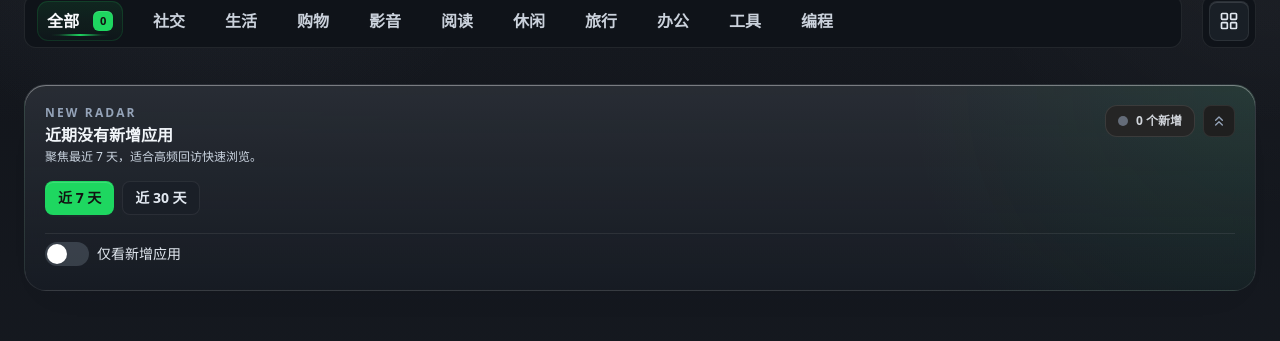
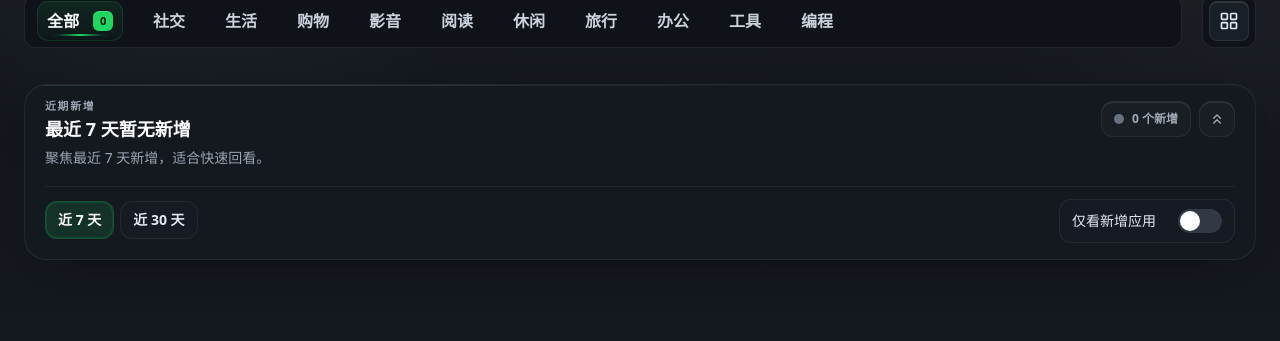
Before and after one commit to Couleur-Share/AppArchive, a Vue app: page / in a window 1280 px wide. Both pictures are taken after a click on the button 1183 px from the left and 132 px from the top of the page. Shown: the part 111-452 px from the top of the page. Built offline with nearby package versions, Linux system fonts and the light colour scheme; no server answers; what @plasmohq/storage would draw is missing.

Commit message:
Refine new arrival radar styling on the home page

```diff
--- a/src/components/common/NewArrivalRadar.vue
+++ b/src/components/common/NewArrivalRadar.vue
@@ -2,89 +2,91 @@
   <section
     class="new-arrival-card relative overflow-hidden rounded-[22px] border"
   >
-    <div class="relative space-y-3 px-3 py-3 sm:space-y-4 sm:px-5 sm:py-5">
-      <div class="flex items-start justify-between gap-2 sm:gap-3">
-        <div class="space-y-0.5 sm:space-y-1 min-w-0">
-          <p class="hidden text-[10px] font-semibold uppercase tracking-[0.18em] text-slate-500 dark:text-slate-400 sm:block sm:text-xs">
-            New Radar
+    <div class="relative px-3.5 py-3.5 sm:px-5 sm:py-4">
+      <div class="flex flex-col gap-3.5 sm:gap-4">
+        <div class="flex items-start justify-between gap-3">
+          <div class="min-w-0 space-y-1.5">
+            <p class="radar-kicker">
+              近期新增
             </p>
-          <h2 class="text-sm font-semibold text-slate-900 dark:text-slate-100 leading-tight sm:hidden">
+            <h2 class="radar-title text-base font-semibold leading-tight sm:hidden">
               {{ compactHeaderText }}
             </h2>
-          <h2 class="hidden sm:block text-base font-semibold text-slate-900 dark:text-slate-100 leading-tight">
+            <h2 class="radar-title hidden text-lg font-semibold leading-tight sm:block">
               {{ headerText }}
             </h2>
-          <p class="text-[11px] text-slate-600 dark:text-slate-300 truncate sm:hidden">
+            <p class="radar-hint text-[12px] leading-5 sm:hidden">
               {{ compactHintText }}
             </p>
-          <p class="hidden sm:block text-xs text-slate-600 dark:text-slate-300">
+            <p class="radar-hint hidden text-sm leading-6 sm:block">
               {{ hintText }}
             </p>
           </div>
 
           <div class="inline-flex items-center self-start gap-2 shrink-0">
-          <TagBadge
-            size="sm"
-            strong
-            :variant="newCount > 0 ? 'success' : 'neutral'"
-            class="h-7 sm:h-8 rounded-lg sm:rounded-xl px-2.5 sm:px-3 gap-1.5 sm:gap-2 text-[11px] sm:text-xs"
+            <span
+              class="radar-status-chip h-8 rounded-xl px-3 text-[11px] font-semibold sm:h-9 sm:text-xs"
+              :class="newCount > 0 ? 'radar-status-chip--active' : 'radar-status-chip--idle'"
             >
-            <span class="relative flex h-2 w-2 sm:h-2.5 sm:w-2.5">
+              <span class="relative flex h-2.5 w-2.5">
                 <span
-                class="radar-dot relative inline-flex h-2 w-2 sm:h-2.5 sm:w-2.5 rounded-full"
+                  class="radar-dot relative inline-flex h-2.5 w-2.5 rounded-full"
                   :class="{ 'radar-dot--active': newCount > 0 }"
                 />
               </span>
               <span>
                 {{ newCount }} 个新增
               </span>
-          </TagBadge>
+            </span>
 
             <button
               v-if="canCollapse"
               type="button"
-            class="inline-flex h-7 w-7 items-center justify-center rounded-lg border border-slate-200/80 bg-white text-slate-500 transition-all duration-200 hover:border-slate-300 hover:text-slate-700 dark:border-white/[0.08] dark:bg-[#1f1f1f] dark:text-slate-400 dark:hover:border-white/[0.12] dark:hover:text-slate-200 sm:h-8 sm:w-8"
-            title="收起新增面板"
-            aria-label="收起新增面板"
+              class="radar-icon-btn inline-flex h-8 w-8 items-center justify-center rounded-xl border sm:h-9 sm:w-9"
+              title="收起新增筛选"
+              aria-label="收起新增筛选"
               @click="emit('collapse')"
             >
-            <ChevronsUp class="w-4 h-4" />
+              <ChevronsUp class="h-4 w-4" />
             </button>
           </div>
         </div>
 
-      <div class="flex items-center gap-1.5 sm:gap-2 overflow-x-auto whitespace-nowrap pb-0.5">
+        <div class="radar-controls flex flex-col gap-2.5 border-t pt-3 sm:flex-row sm:items-center sm:justify-between sm:gap-3">
+          <div class="flex items-center gap-1.5 overflow-x-auto whitespace-nowrap pb-0.5">
             <button
               v-for="item in modeOptions"
               :key="item.value"
               type="button"
-          class="radar-pill shrink-0 rounded-lg border px-2.5 py-1.5 text-[11px] font-semibold transition-all duration-200 sm:px-3 sm:text-sm"
+              class="radar-pill shrink-0 rounded-xl border px-3 py-2 text-[12px] font-semibold sm:text-sm"
               :class="mode === item.value ? 'radar-pill--active' : 'radar-pill--inactive'"
+              :aria-pressed="mode === item.value"
               @click="$emit('update:mode', item.value)"
             >
               {{ item.label }}
             </button>
           </div>
 
-      <div class="border-t border-slate-200/70 pt-1.5 dark:border-white/[0.08] sm:pt-2">
           <button
             type="button"
-          class="group inline-flex items-center gap-2 text-[11px] sm:text-sm font-medium text-slate-700 dark:text-slate-200"
+            class="radar-toggle group inline-flex min-h-11 items-center justify-between gap-3 rounded-xl border px-3 py-2 text-[12px] font-medium sm:min-w-[176px] sm:text-sm"
+            :class="onlyNew ? 'radar-toggle--active' : 'radar-toggle--inactive'"
             role="switch"
             :aria-checked="onlyNew"
             @click="$emit('update:onlyNew', !onlyNew)"
           >
+            <span>仅看新增应用</span>
             <span
-            class="radar-switch relative inline-flex h-5 w-9 sm:h-6 sm:w-11 items-center rounded-full transition-colors duration-200"
+              class="radar-switch relative inline-flex h-6 w-11 items-center rounded-full"
               :class="{ 'radar-switch--active': onlyNew }"
             >
               <span
-              class="inline-block h-4 w-4 sm:h-5 sm:w-5 transform rounded-full bg-white shadow-sm transition-transform duration-200"
-              :class="onlyNew ? 'translate-x-4 sm:translate-x-5' : 'translate-x-0.5'"
+                class="inline-block h-5 w-5 transform rounded-full bg-white shadow-sm transition-transform duration-200"
+                :class="onlyNew ? 'translate-x-5' : 'translate-x-0.5'"
               />
             </span>
-          仅看新增应用
           </button>
+        </div>
       </div>
     </div>
   </section>
@@ -93,7 +95,6 @@
 <script setup lang="ts">
 import { ChevronsUp } from 'lucide-vue-next'
 import { computed } from 'vue'
-import TagBadge from './TagBadge.vue'
 
 type NewArrivalMode = '7d' | '30d'
 
@@ -116,67 +117,174 @@ const allModeOptions: Array<{ value: NewArrivalMode; label: string }> = [
 ]
 const modeOptions = allModeOptions
 
+const periodLabel = computed(() => (
+  props.mode === '7d' ? '最近 7 天' : '最近 30 天'
+))
+
+const compactPeriodLabel = computed(() => (
+  props.mode === '7d' ? '近 7 天' : '近 30 天'
+))
+
 const headerText = computed(() => {
   if (props.newCount === 0) {
-    return '近期没有新增应用'
+    return `${periodLabel.value}暂无新增`
   }
-  return `近期新增 ${props.newCount} 个应用`
+  return `${periodLabel.value}新增 ${props.newCount} 个应用`
 })
 
 const compactHeaderText = computed(() => {
   if (props.newCount === 0) {
-    return '暂无新增'
+    return `${compactPeriodLabel.value}暂无新增`
   }
-  return `新增 ${props.newCount} 个应用`
+  return `${compactPeriodLabel.value}新增 ${props.newCount} 个`
 })
 
 const hintText = computed(() => {
   if (props.mode === '7d') {
-    return '聚焦最近 7 天，适合高频回访快速浏览。'
+    return '聚焦最近 7 天新增，适合快速回看。'
   }
-  return '查看近 30 天新增，适合阶段性集中筛选。'
+  return '查看近 30 天收录，适合集中筛选。'
 })
 
 const compactHintText = computed(() => {
   if (props.mode === '7d') {
-    return '聚焦最近 7 天，快速浏览新增。'
+    return '聚焦最近 7 天新增。'
   }
-  return '查看近 30 天新增。'
+  return '查看近 30 天收录。'
 })
 </script>
 
 <style scoped>
 .new-arrival-card {
-  background:
-    radial-gradient(circle at 100% 0%, rgb(30 215 96 / 0.08), transparent 28%),
-    linear-gradient(
-      180deg,
-      color-mix(in srgb, var(--home-surface-strong) 94%, white) 0%,
-      color-mix(in srgb, var(--home-surface-soft) 92%, transparent) 100%
+  background: color-mix(in srgb, var(--home-surface) 84%, var(--home-card-bg));
+  border-color: color-mix(in srgb, var(--home-border) 88%, transparent);
+  box-shadow: var(--home-card-shadow);
+  backdrop-filter: blur(10px) saturate(108%);
+}
+
+.new-arrival-card::before {
+  content: '';
+  position: absolute;
+  inset: 0 0 auto 0;
+  height: 1px;
+  background: linear-gradient(
+    90deg,
+    color-mix(in srgb, var(--home-accent-border) 46%, transparent) 0%,
+    color-mix(in srgb, var(--home-border-strong) 78%, transparent) 18%,
+    transparent 60%
   );
-  border-color: color-mix(in srgb, var(--home-border) 90%, transparent);
-  box-shadow:
-    0 18px 36px -30px rgb(15 23 42 / 0.18),
-    inset 0 1px 0 rgb(255 255 255 / 0.38);
-  backdrop-filter: blur(12px) saturate(112%);
+  pointer-events: none;
 }
 
 :global(.dark) .new-arrival-card {
-  background:
-    radial-gradient(circle at 100% 0%, rgb(30 215 96 / 0.12), transparent 30%),
-    linear-gradient(
-      180deg,
-      rgb(26 31 39 / 0.96) 0%,
-      rgb(19 23 30 / 0.98) 100%
-    );
-  border-color: color-mix(in srgb, var(--home-border) 96%, transparent);
+  background: color-mix(in srgb, var(--home-surface-strong) 86%, var(--home-card-bg));
+}
+
+.radar-kicker {
+  color: color-mix(in srgb, var(--home-text-muted) 84%, var(--home-text-subtle));
+  font-size: 0.68rem;
+  font-weight: 700;
+  letter-spacing: 0.16em;
+  line-height: 1;
+}
+
+.radar-title {
+  color: var(--home-text-strong);
+}
+
+.radar-hint {
+  color: color-mix(in srgb, var(--home-text-muted) 88%, var(--home-text-subtle));
+}
+
+.radar-status-chip {
+  display: inline-flex;
+  align-items: center;
+  gap: 0.5rem;
+  border: 1px solid color-mix(in srgb, var(--home-border) 82%, transparent);
+  transition:
+    border-color 180ms var(--ease),
+    background-color 180ms var(--ease),
+    color 180ms var(--ease),
+    box-shadow 180ms var(--ease);
+}
+
+.radar-status-chip--idle {
+  background: color-mix(in srgb, var(--home-surface-strong) 92%, transparent);
+  color: var(--home-text-muted);
+  box-shadow: inset 0 1px 0 rgb(255 255 255 / 0.1);
+}
+
+.radar-status-chip--active {
+  background: color-mix(in srgb, var(--home-accent-soft) 80%, var(--home-surface-strong));
+  border-color: color-mix(in srgb, var(--home-accent-border) 72%, transparent);
+  color: var(--home-text-strong);
   box-shadow:
-    0 24px 44px -32px rgb(0 0 0 / 0.56),
-    inset 0 1px 0 rgb(255 255 255 / 0.03);
+    inset 0 1px 0 rgb(255 255 255 / 0.12),
+    0 14px 22px -20px color-mix(in srgb, var(--home-tab-badge-active-bg) 22%, transparent);
+}
+
+.radar-controls {
+  border-color: color-mix(in srgb, var(--home-border) 72%, transparent);
+}
+
+.radar-icon-btn,
+.radar-pill,
+.radar-toggle {
+  transition:
+    color 180ms var(--ease),
+    background-color 180ms var(--ease),
+    border-color 180ms var(--ease),
+    box-shadow 180ms var(--ease),
+    transform 180ms var(--ease);
+}
+
+.radar-icon-btn:focus-visible,
+.radar-pill:focus-visible,
+.radar-toggle:focus-visible {
+  outline: none;
+  border-color: var(--home-accent-border);
+  box-shadow: var(--home-focus-ring-soft);
+}
+
+.radar-icon-btn {
+  background: color-mix(in srgb, var(--home-surface-strong) 92%, transparent);
+  border-color: color-mix(in srgb, var(--home-border) 82%, transparent);
+  color: var(--home-text-muted);
+  box-shadow: inset 0 1px 0 rgb(255 255 255 / 0.1);
+}
+
+.radar-pill--active,
+.radar-toggle--active {
+  background: color-mix(in srgb, var(--home-accent-soft) 82%, var(--home-surface-strong));
+  border-color: color-mix(in srgb, var(--home-accent-border) 72%, transparent);
+  color: var(--home-text-strong);
+  box-shadow: inset 0 0 0 1px color-mix(in srgb, var(--home-accent-border) 42%, transparent);
+}
+
+.radar-pill--inactive,
+.radar-toggle--inactive {
+  background: color-mix(in srgb, var(--home-surface-soft) 92%, transparent);
+  border-color: color-mix(in srgb, var(--home-border) 82%, transparent);
+  color: var(--home-text);
+}
+
+@media (hover: hover) and (pointer: fine) {
+  .radar-icon-btn:hover {
+    color: var(--home-text-strong);
+    background: var(--home-surface-hover);
+    border-color: color-mix(in srgb, var(--home-border-strong) 78%, transparent);
+  }
+
+  .radar-pill--inactive:hover,
+  .radar-toggle--inactive:hover {
+    background: color-mix(in srgb, var(--home-surface-hover) 88%, var(--home-accent-soft));
+    border-color: color-mix(in srgb, var(--home-border-strong) 78%, transparent);
+    color: var(--home-text-strong);
+  }
 }
 
 .radar-dot {
-  background: color-mix(in srgb, var(--home-text-subtle) 78%, transparent);
+  background: color-mix(in srgb, var(--home-text-subtle) 84%, transparent);
   transition:
     background-color 150ms var(--ease),
     box-shadow 150ms var(--ease);
@@ -187,28 +295,11 @@ const compactHintText = computed(() => {
   box-shadow: 0 0 0 3px color-mix(in srgb, var(--home-accent-soft) 68%, transparent);
 }
 
-.radar-pill--active {
-  border-color: color-mix(in srgb, var(--home-accent-border) 82%, transparent);
-  background: var(--home-tab-badge-active-bg);
-  color: var(--home-tab-badge-active-text);
-  box-shadow: var(--home-tab-badge-active-shadow);
-}
-
-.radar-pill--inactive {
-  border-color: color-mix(in srgb, var(--home-border) 90%, transparent);
-  background: color-mix(in srgb, var(--home-surface-strong) 96%, transparent);
-  color: var(--home-text);
-}
-
-@media (hover: hover) and (pointer: fine) {
-  .radar-pill--inactive:hover {
-    background: color-mix(in srgb, var(--home-accent-soft) 78%, var(--home-surface-hover));
-    border-color: color-mix(in srgb, var(--home-accent-border) 82%, transparent);
-  }
-}
-
 .radar-switch {
-  background: color-mix(in srgb, var(--home-text-subtle) 34%, transparent);
+  background: color-mix(in srgb, var(--home-text-subtle) 30%, transparent);
+  transition:
+    background-color 180ms var(--ease),
+    box-shadow 180ms var(--ease);
 }
 
 .radar-switch--active {
@@ -217,4 +308,16 @@ const compactHintText = computed(() => {
     inset 0 1px 0 rgb(255 255 255 / 0.12),
     0 10px 18px -14px color-mix(in srgb, var(--home-tab-badge-active-bg) 56%, transparent);
 }
+
+@media (prefers-reduced-motion: reduce) {
+  .radar-status-chip,
+  .radar-icon-btn,
+  .radar-pill,
+  .radar-toggle,
+  .radar-switch,
+  .radar-dot,
+  .radar-switch > span {
+    transition: none !important;
+  }
+}
 </style>
```
Lines whose indentation alone changed are shown as unchanged.
